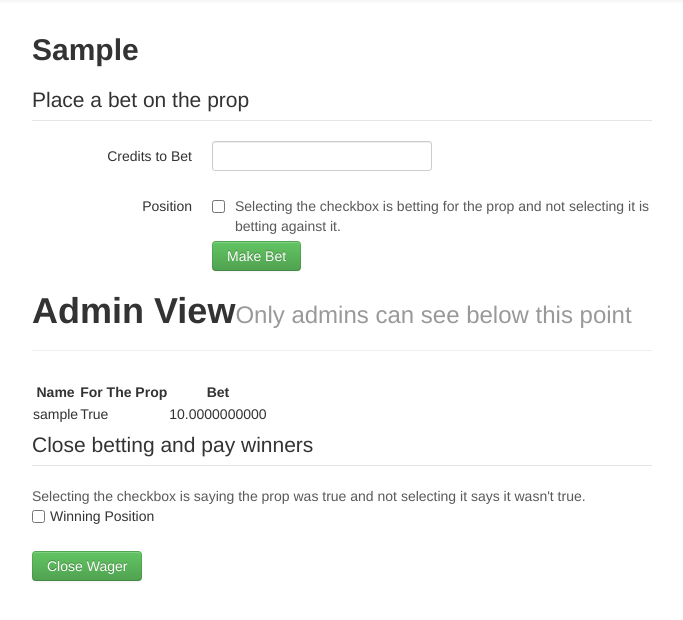
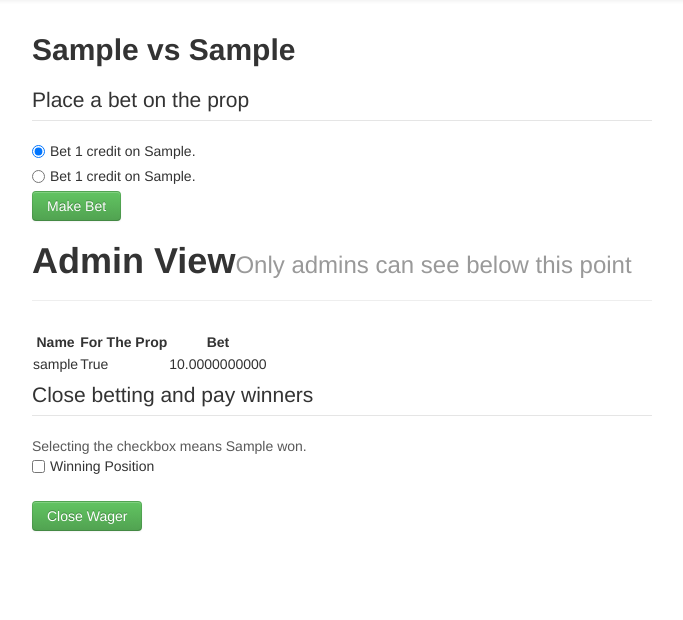
Before and after one commit to ryanchoe1205/wagering, a Django app: page /wagers/wagers?id=1 in a window 1280 px wide. Shown: the part 42-662 px from the top of the page, without its empty margins (128-811 px from the left). Run offline with Django 3.2, Linux system fonts and the light colour scheme; a user stored in the database is signed in; tables that the repository leaves empty hold one stand-in row (values such as "Sample post").

Commit message:
Making betting more human readable.

```diff
--- a/templates/wagers/wager.html
+++ b/templates/wagers/wager.html
@@ -1,6 +1,6 @@
 {% extends "scaffolding.html" %}
 {% block content %}
-<h2>{{wager.proposition}}</h2>
+<h2>{{wager.team_a }} vs {{ wager.team_b }}</h2>
 
 <form class="form-horizontal" action="" method="POST">{% csrf_token %}
 	<legend>Place a bet on the prop</legend>
@@ -11,25 +11,25 @@
 		</div>
 	</div>
 	{% endif %}
-	<div class="control-group {% if form.errors.amount_bet %}error{% endif %}">
-		<label class="control-label" for="amount_bet">Credits to Bet</label>
+	{% if form.errors.amount_bet %}
+	<div class="control-group error">
 		<div class="controls">
-			{{ form.amount_bet }}
-			{% if form.errors.amount_bet %}<span class="help-inline">Must place a bet within the allowed range.</span>{% endif %}
+			<span class="help-inline">Not enough credits.</span>
 		</div>
 	</div>
-	<label class="control-label" for="position">Position</label>
-	<div class="controls">
-		<label class="checkbox">
-		<input name="position" type="checkbox" />
-			{{form.position}} <span class="help-inline">Selecting the checkbox is betting for the prop and not selecting it is betting against it.</span>
-		</label>
-	</div>
+	{% endif %}
+	<label class="radio">
+		<input type="radio" name="position" id="optionsRadios1" value="True" checked>
+		Bet 1 credit on {{ wager.team_a }}.
+	</label>
+	<label class="radio">
+		<input type="radio" name="position" id="optionsRadios2" value="">
+		Bet 1 credit on {{ wager.team_b }}.
+	</label>
+	{{ form.amount_bet.as_hidden }}
 	{{ form.user.as_hidden }}
 	{{ form.on_prop.as_hidden }}
-	<div class="controls">
-		<input class="btn btn-success" type="submit" value="Make Bet" />
-	</div>
+	<input class="btn btn-success" type="submit" value="Make Bet" />
 </form>
 
 {% if perms.wager.change_wager %}
@@ -45,7 +45,7 @@
 <form class="form-horizontal" action="/wagers/wagers/close/" method="POST">{% csrf_token %}
 	<legend>Close betting and pay winners</legend>
 	<input type="hidden" name="id" value="{{wager.id}}">
-	<span class="help-block">Selecting the checkbox is saying the prop was true and not selecting it says it wasn't true.</span>
+	<span class="help-block">Selecting the checkbox means {{ wager.team_a }} won.</span>
 	<label class="checkbox">
 		<input type="checkbox" name="position"> Winning Position
 	</label>
--- a/wagers/models.py
+++ b/wagers/models.py
@@ -16,9 +16,10 @@ class EditableHTML(models.Model):
     html = models.TextField()
 
 class Wager(models.Model):
-    proposition = models.TextField()
     is_open = models.BooleanField(default=True)
-    winning_position = models.BooleanField(default=True)
+    winning_position = models.BooleanField(default=True) # winning_position means team_a won
+    team_a = models.TextField()
+    team_b = models.TextField()
 
 class Bet(models.Model):
     amount_bet = models.DecimalField(decimal_places=10, max_digits=100)
--- a/wagers/views.py
+++ b/wagers/views.py
@@ -173,7 +173,8 @@ class WagerView(TemplateView):
 
     def get_bet_form(self):
         return BetForm(initial={"user": self.request.user,
-                                "on_prop": self.get_wager()})
+                                "on_prop": self.get_wager(),
+                                "amount_bet": 1})
 
 
 
```
Also changed, not shown: wagers/migrations/0001_initial.py (added), wagers/migrations/0002_auto__add_field_wager_team_a__add_field_wager_team_b.py (added), wagers/migrations/0003_prop_to_teams.py (added), wagers/migrations/0004_auto__del_field_wager_proposition.py (added), wagers/migrations/__init__.py (added), 8 other files.
